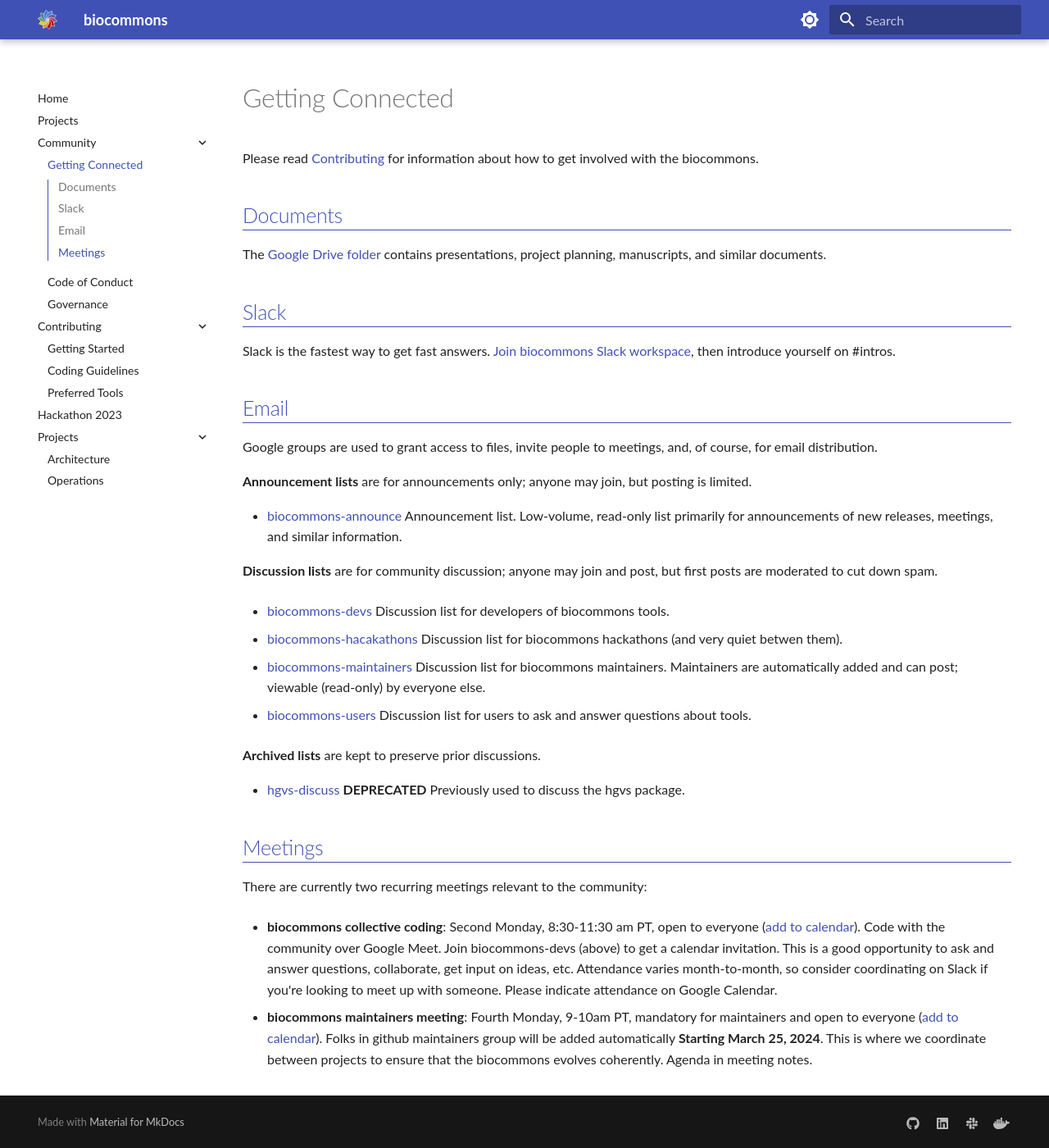
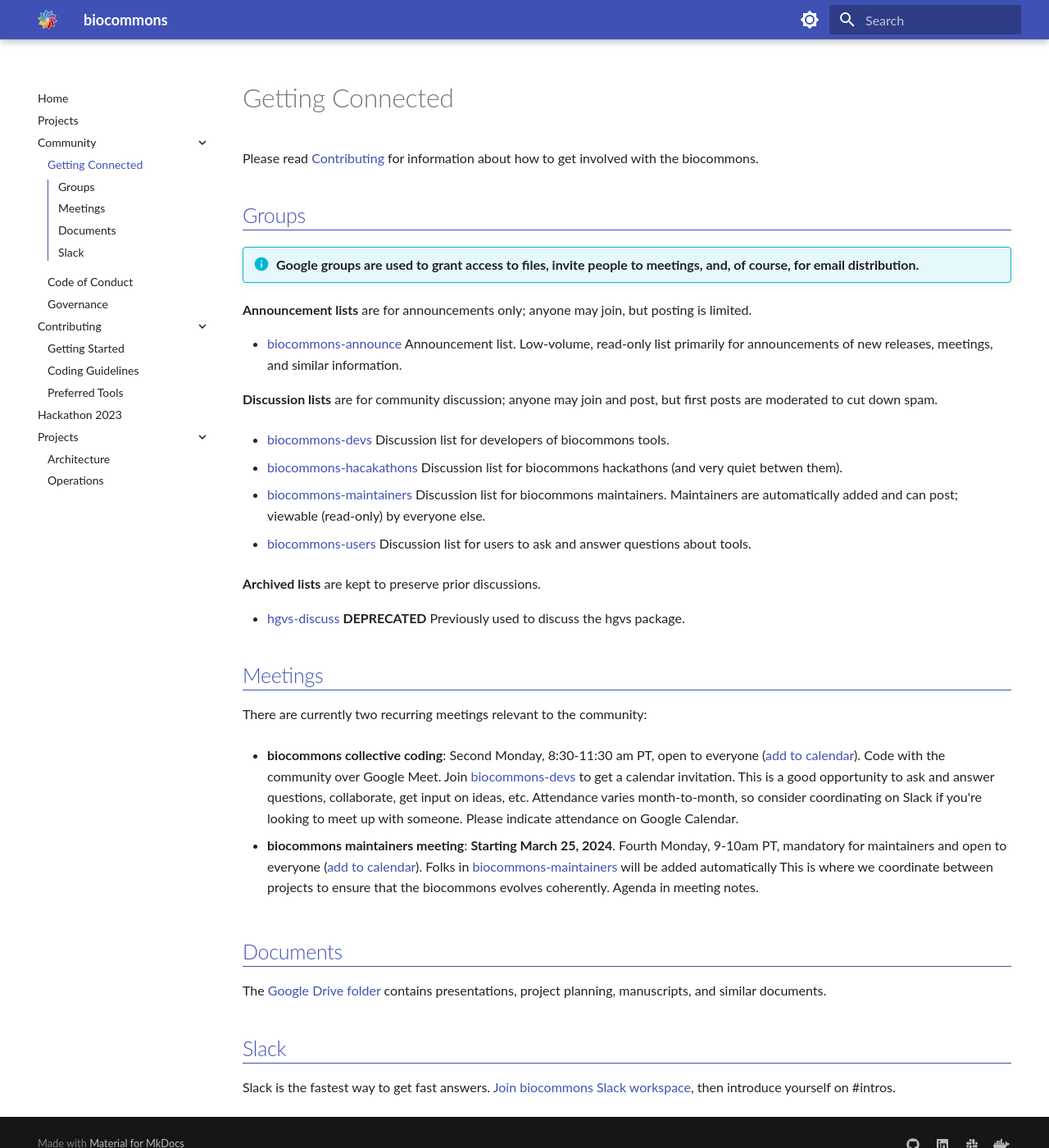
Before and after one commit to biocommons/biocommons.github.io, an MkDocs documentation site: the page built from docs/community/getting-connected.md, in a window 1280 px wide and 1400 px high. Shown: the whole window at 82% size. Built offline with MkDocs 1.6.1 and Material for MkDocs 9.7.7, drawn with Linux system fonts in a browser that asks for light colours; some of the changed lines change nothing that is shown.

Commit message:
updated getting-connected

```diff
--- a/docs/community/getting-connected.md
+++ b/docs/community/getting-connected.md
@@ -2,22 +2,10 @@
 
 Please read [Contributing](../contributing/index.md) for information about how to get involved with the biocommons.
 
-## Documents
+## Groups
 
-The [Google Drive folder](https://t.ly/biocommons-drive) contains presentations, project planning,
-manuscripts, and similar documents.
+!!! info "Google groups are used to grant access to files, invite people to meetings, and, of course, for email distribution."
 
-## Slack
-
-<!-- Note to self: refresh link from https://biocommons.slack.com/admin/shared_invites -->
-Slack is the fastest way to get fast answers. [Join biocommons Slack
-workspace](https://join.slack.com/t/biocommons/shared_invite/zt-22itxnqnm-_AVSlu~Mi5jttKqEi1UyNA),
-then introduce yourself on #intros.
-
-## Email
-
-Google groups are used to grant access to files, invite people to meetings, and, of
-course, for email distribution.
 
 **Announcement lists** are for announcements only; anyone may join, but posting is limited.
 
@@ -52,14 +40,27 @@ There are currently two recurring meetings relevant to the community:
 
 * **biocommons collective coding**: Second Monday, 8:30-11:30 am PT, open to everyone ([add to
   calendar](https://calendar.google.com/calendar/event?action=TEMPLATE&tmeid=M3RsbnQ2bnVlcDBkbXNnaTZyMHJ1YXNjcGpfMjAyNDAxMDhUMTYzMDAwWiByZWVjZUBoYXJ0cy5uZXQ&tmsrc=reece%40harts.net&scp=ALL)).
-  Code with the community over Google Meet. Join biocommons-devs (above) to get a calendar
-  invitation. This is a good opportunity to ask and answer questions, collaborate, get input on
-  ideas, etc. Attendance varies month-to-month, so consider coordinating on Slack if you're looking
-  to meet up with someone. Please indicate attendance on Google Calendar.
+  Code with the community over Google Meet. Join
+  [biocommons-devs](https://groups.google.com/g/biocommons-devs) to get a calendar invitation. This
+  is a good opportunity to ask and answer questions, collaborate, get input on ideas, etc.
+  Attendance varies month-to-month, so consider coordinating on Slack if you're looking to meet up
+  with someone. Please indicate attendance on Google Calendar.
 
-* **biocommons maintainers meeting**: Fourth Monday, 9-10am PT, mandatory for maintainers and open
-  to everyone ([add to
+* **biocommons maintainers meeting**: **Starting March 25, 2024**. Fourth Monday, 9-10am PT,
+  mandatory for maintainers and open to everyone ([add to
   calendar](https://calendar.google.com/calendar/event?action=TEMPLATE&tmeid=cThlNjVlb2NrOTJnNXRpOTllMThycDdzZmRfMjAyNDAzMjVUMTYwMDAwWiByZWVjZUBoYXJ0cy5uZXQ&tmsrc=reece%40harts.net&scp=ALL)).
-  Folks in github maintainers group will be added automatically **Starting March 25, 2024**. This is
-  where we coordinate between projects to ensure that the biocommons evolves coherently. Agenda in
-  meeting notes.
+  Folks in [biocommons-maintainers](https://groups.google.com/g/biocommons-maintainers) will be
+  added automatically This is where we coordinate between projects to ensure that the biocommons
+  evolves coherently. Agenda in meeting notes.
+
+## Documents
+
+The [Google Drive folder](https://t.ly/biocommons-drive) contains presentations, project planning,
+manuscripts, and similar documents.
+
+## Slack
+
+<!-- Note to self: refresh link from https://biocommons.slack.com/admin/shared_invites -->
+Slack is the fastest way to get fast answers. [Join biocommons Slack
+workspace](https://join.slack.com/t/biocommons/shared_invite/zt-22itxnqnm-_AVSlu~Mi5jttKqEi1UyNA),
+then introduce yourself on #intros.
```
